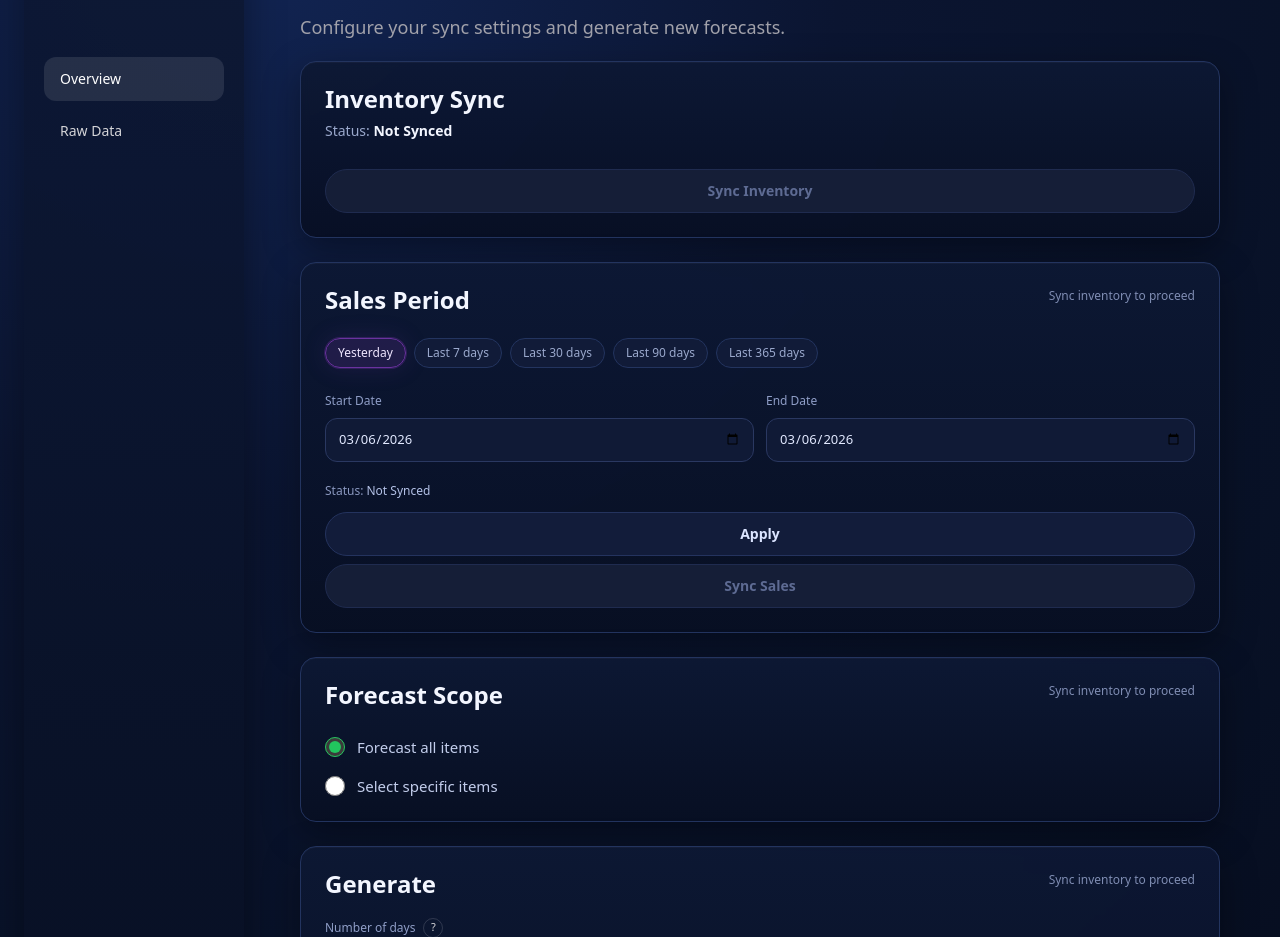
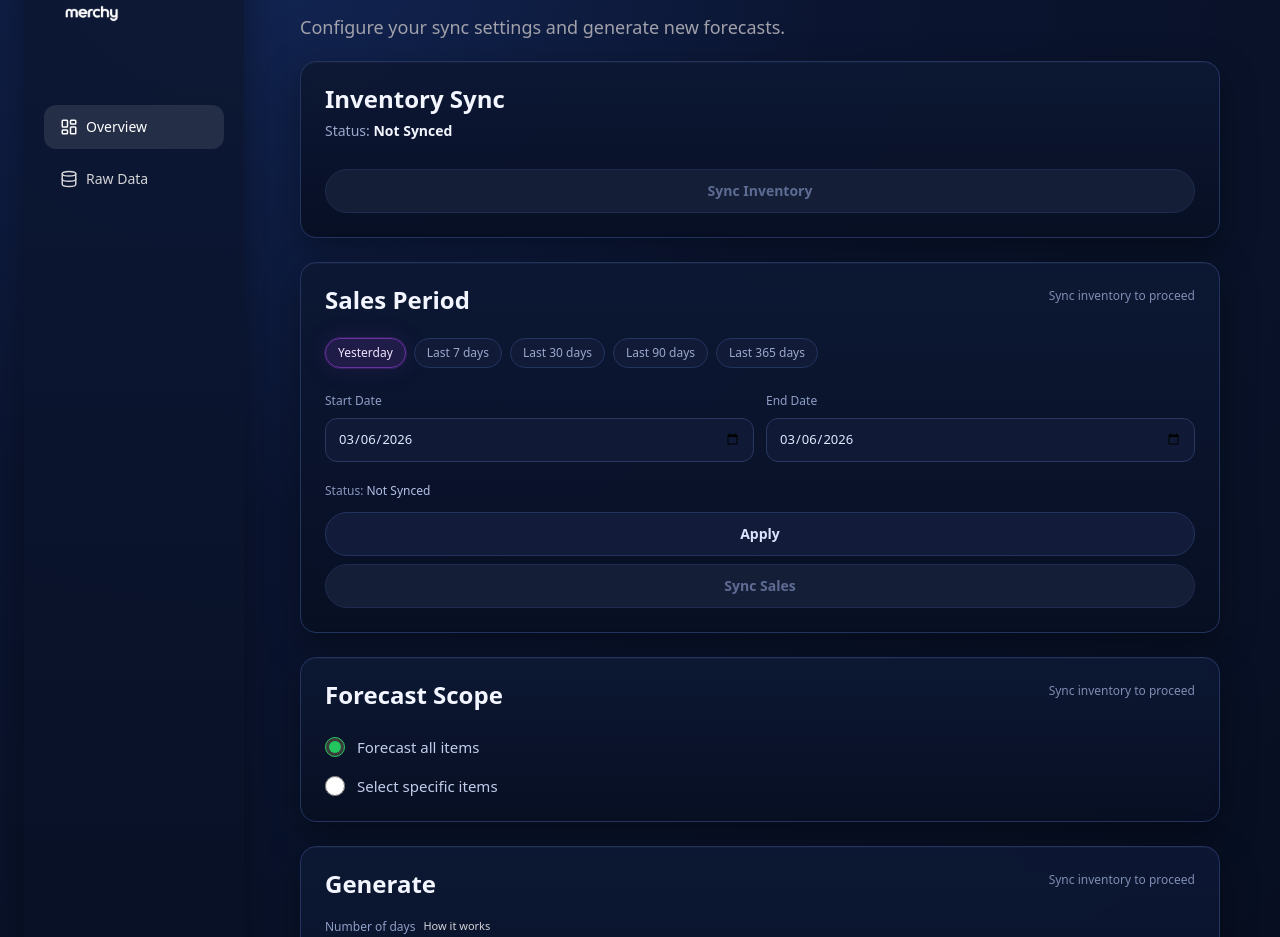
Before and after one commit to Ahmedmostafaa16/merchy-frontend, a React (Create React App) app: page /overview in a window 1280 px wide. Shown: the part 75-1012 px from the top of the page. Built offline with nearby package versions, Linux system fonts and the light colour scheme.

Commit message:
Refactor dashboard: split into Overview and Raw Data pages with sidebar navigation and moved logo to sidebar third x70

```diff
--- a/package.json
+++ b/package.json
@@ -7,6 +7,7 @@
     "@shopify/app-bridge-react": "^4.2.10",
     "@shopify/app-bridge-utils": "^3.5.1",
     "@shopify/polaris": "^12.0.0",
+    "lucide-react": "^0.577.0",
     "react": "^18.2.0",
     "react-dom": "^18.2.0",
     "react-router-dom": "^6.22.3",
--- a/src/components/RawTable.jsx
+++ b/src/components/RawTable.jsx
@@ -75,9 +75,9 @@ const RawTable = ({
                         onMouseLeave={() => setShowStatusHelp(false)}
                         onFocus={() => setShowStatusHelp(true)}
                         onBlur={() => setShowStatusHelp(false)}
-                        className="inline-flex h-4 min-w-4 items-center justify-center rounded-full border border-white/15 text-[10px] leading-none text-zinc-400 transition-colors hover:border-white/30 hover:text-white"
+                        className="text-[11px] leading-none text-zinc-400 transition-colors hover:text-white"
                       >
-                        i
+                        About
                       </button>
                       {showStatusHelp ? (
                         <div
--- a/src/components/Sidebar.jsx
+++ b/src/components/Sidebar.jsx
@@ -1,3 +1,4 @@
+import { LayoutDashboard, Database } from "lucide-react";
 import { NavLink, useLocation } from "react-router-dom";
 import logo from "../assets/logo.png";
 
@@ -17,16 +18,18 @@ const Sidebar = () => {
         <img
           src={logo}
           alt="Merchy"
-          className="h-12 w-auto object-contain"
+          className="h-24 w-auto object-contain"
         />
       </div>
 
       <nav className="space-y-2">
         <NavLink to={`/overview${search}`} className={linkClassName}>
-          Overview
+          <LayoutDashboard size={18} />
+          <span className="ml-2">Overview</span>
         </NavLink>
         <NavLink to={`/raw-data${search}`} className={linkClassName}>
-          Raw Data
+          <Database size={18} />
+          <span className="ml-2">Raw Data</span>
         </NavLink>
       </nav>
 
--- a/src/components/WorkflowPanel.jsx
+++ b/src/components/WorkflowPanel.jsx
@@ -257,9 +257,9 @@ const WorkflowPanel = ({
               type="button"
               aria-label="How number of days works"
               onClick={() => setShowDaysHelp((prev) => !prev)}
-              className="inline-flex h-5 min-w-5 items-center justify-center rounded-full border border-white/15 text-[11px] text-zinc-300 transition-colors hover:border-white/30 hover:text-white"
+              className="text-[11px] text-zinc-300 transition-colors hover:text-white"
             >
-              ?
+              How it works
             </button>
           </div>
           {showDaysHelp ? (
```
Also changed, not shown: 1 other file (tests, documents, lock files or other folders).
